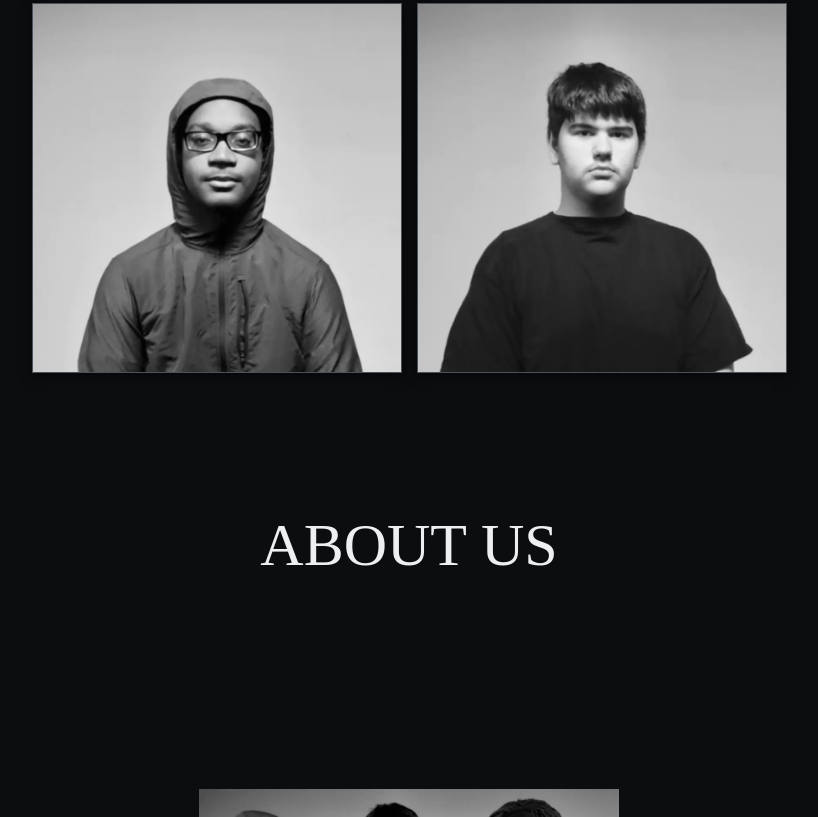
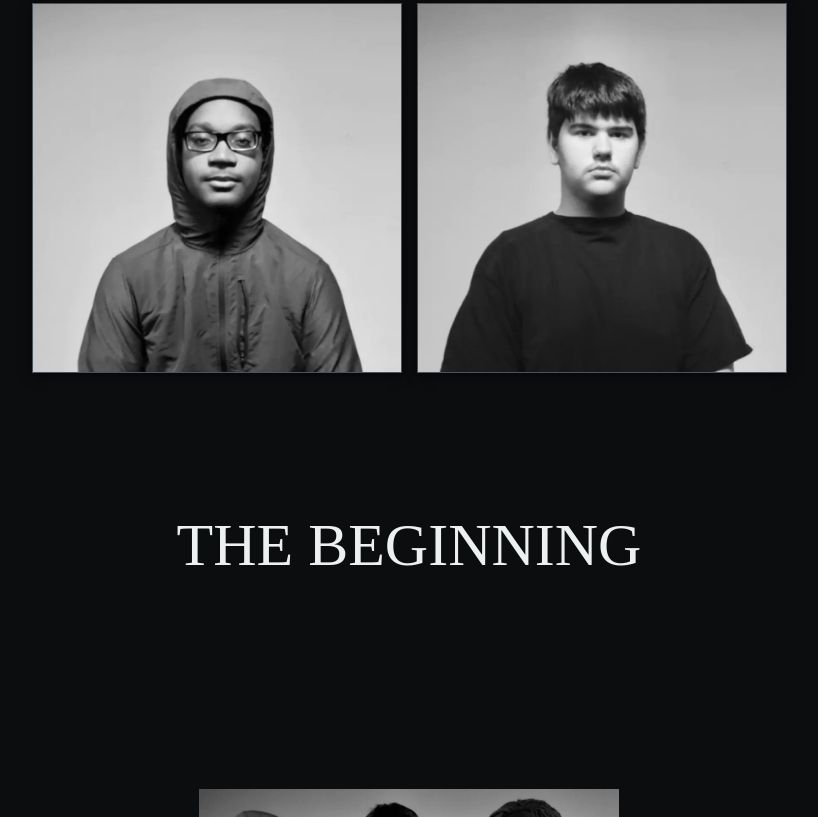
Before and after one commit to Skalb8865/stage_fright_updater, a website built with Vite: page html/About/about.html in a window 1280 px wide. Shown: the part 1767-2584 px from the top of the page, without its empty margins (231-1049 px from the left). Built offline with nearby package versions, Linux system fonts and the light colour scheme; a web font is replaced by a local one.

Commit message:
Update about.html

```diff
--- a/html/About/about.html
+++ b/html/About/about.html
@@ -202,7 +202,7 @@
         </section>
 
         <section class="about container section">
-            <h1 class="section-title">About Us</h1>
+            <h1 class="section-title">The Beginning</h1>
             <div class="about-info">
                 <div class="about-img">
                     <img loading="lazy" src="/res/members/group.webp" alt="Stage Fright Group Photo">
```
